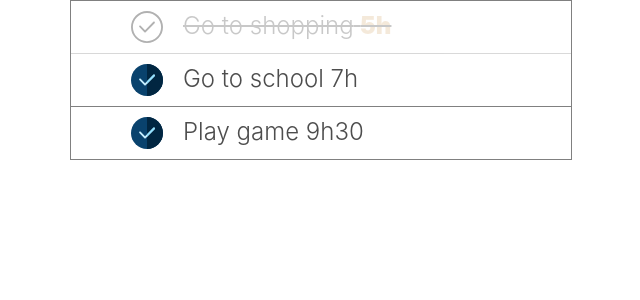
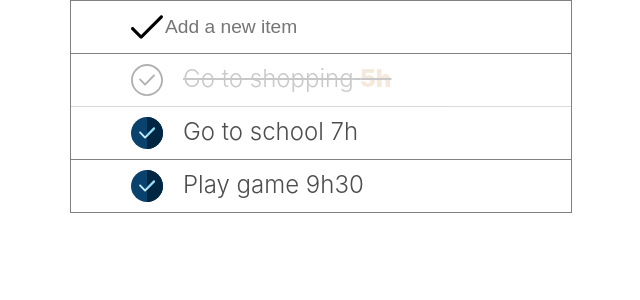
Before and after one commit to cungnguyen99/Learn-React-2018, a React (Create React App) app in the folder todolist/: page / in a window 1280 px wide. Shown: the top 300 px of the page, without its empty margins (319-959 px from the left). Built offline with nearby package versions, Linux system fonts and the light colour scheme.

Commit message:
React 17 finish app todoList part 3: not done

```diff
--- a/todolist/src/App.css
+++ b/todolist/src/App.css
@@ -4,7 +4,21 @@
   margin-right: auto;
   border: 1px grey solid;
 }
-
+.App .Header{
+  display: flex;
+  margin-left: auto;
+  margin-right: auto;
+  border-bottom: 1px grey solid;
+  padding: 10px 60px;
+}
+input{
+  width: 100%;
+  border: none;
+  font-size: 120%;
+}
+input:focus{
+  outline: none;
+}
 .App-logo {
   height: 40vmin;
   pointer-events: none;
--- a/todolist/src/App.js
+++ b/todolist/src/App.js
@@ -1,6 +1,7 @@
 import React, { Component } from 'react';
 import './App.css';
 import TodoItem from './components/TodoItem';
+import tick from './img/tick.svg'
 class App extends Component {
   /**
    * Phải thêm biến state vào rồi bind this ở dưới để hàm onItemClick biết biến this đấy là của App
@@ -8,13 +9,20 @@ class App extends Component {
   constructor(state) {
     super(state);
     this.state={
+      newItem:'',
       todoList : [
         { title: 'Go to shopping',time:'5h', isComplete: true },
         { title: 'Go to school',time:'7h' },
         { title: 'Play game', time:'9h30' }
       ]
     }
+    /**
+     * Không có dòng dưới cũng được vì onItemClick ở trong nó cũng đã trả về một func khác(arrow func)
+     * nên không cần bind theo this.
+     */
     this.onItemClick=this.onItemClick.bind(this)
+    this.onKeyUp=this.onKeyUp.bind(this)
+    this.onChange=this.onChange.bind(this)
   }
 
   onItemClick(item){
@@ -48,14 +56,51 @@ class App extends Component {
      }
 
   }
+
+  //sự kiện onchange phải đi cùng với thuộc tính value trong input
+  onChange(event){
+    this.setState({
+      newItem: event.target.value
+    })
+  }
+  onKeyUp(event){
+    let text=event.target.value
+    if(event.keyCode===13){//key của nút enter là 13
+      if(!text){
+        return
+      }
+      text=text.trim();//cắt bỏ dấu cách ở đầu và cuối
+
+      if(!text) {
+        return
+      }
+
+      this.setState({
+        todoList:[
+          {title: text, isComplete:false},
+          ...this.state.todoList
+        ]
+      })
+    }
+  }
   render() {
-    const {todoList}=this.state
+    const {todoList,newItem}=this.state
     /**
      * Render ra với điều kiện cho trước( với cách bình thường): nếu k có sản phẩm thì render ra chữ Nothing here
      * còn nếu có sp thì render ra các sản phẩm
      */
     return (
       <div className="App">
+        <div className="Header">
+          <img src={tick} width={32} height={32}/>
+          <input
+            type="text"
+            placeholder='Add a new item'
+            onKeyUp={this.onKeyUp}
+            value={newItem}
+            onChange={this.onChange}
+           />
+        </div>
         {
           todoList.length>0&&todoList.map((item, index)=>
            <TodoItem key={index} item={item} onclick={this.onItemClick(item)} />)
```
Also changed, not shown: todolist/src/img/tick.svg (added).
